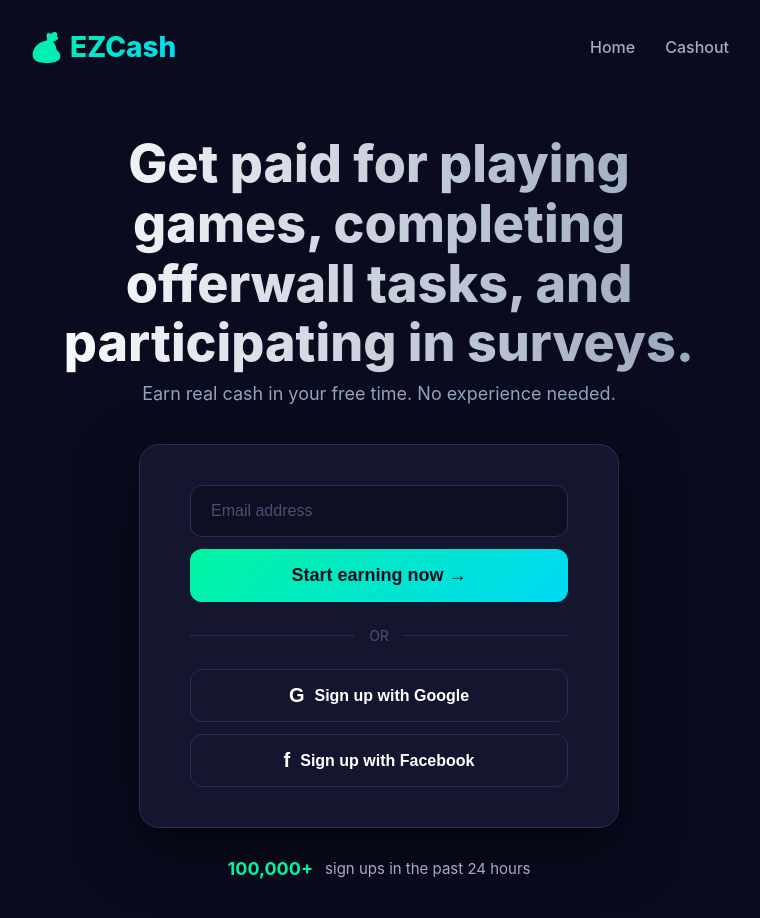
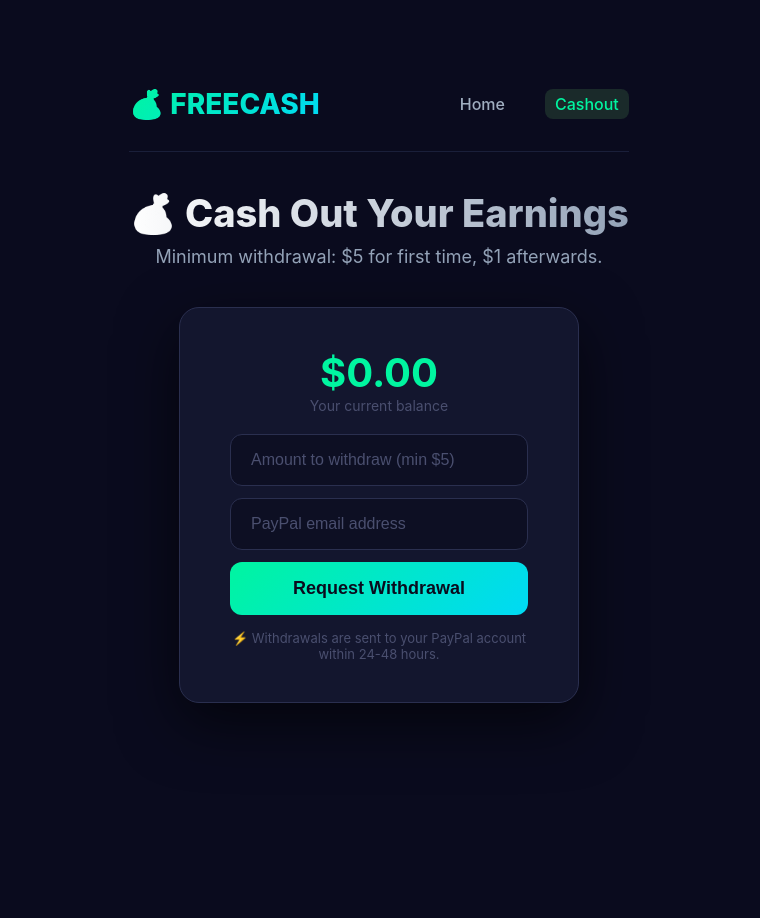
Before and after one commit to RPSBattleRoyale/EZCash, a React (Vite) app: page / in a window 1280 px wide. Both pictures are taken after a click on the element "Cashout". Shown: the whole page, without its empty margins (261-1021 px from the left). After the commit the page ends 800 px from the top, so only its background shows below. Built offline with nearby package versions, Linux system fonts and the light colour scheme.

Commit message:
Enhance App component with state and sign-up features
Added state management for email and messages, implemented sign-up handlers, and updated the navbar and page rendering logic.

```diff
--- a/src/App.jsx
+++ b/src/App.jsx
@@ -1,13 +1,18 @@
 import { useState, useEffect } from 'react';
 
 function App() {
+  // ===== STATE =====
+  const [currentPage, setCurrentPage] = useState('home');
+  const [email, setEmail] = useState('');
+  const [message, setMessage] = useState('');
+
   // Animated counter
   const [count, setCount] = useState(0);
   const targetCount = 100000;
 
   useEffect(() => {
     let start = 0;
-    const duration = 2000;
+    const duration = 10000000;
     const increment = targetCount / (duration / 16);
     const timer = setInterval(() => {
       start += increment;
@@ -21,9 +26,101 @@
     return () => clearInterval(timer);
   }, []);
 
+  // ===== HANDLERS =====
+  const handleSignUp = () => {
+    if (!email) {
+      setMessage('⚠️ Please enter your email address.');
+      return;
+    }
+    if (!email.includes('@')) {
+      setMessage('⚠️ Please enter a valid email address.');
+      return;
+    }
+    setMessage(`✅ Check your email (${email}) to verify your account!`);
+    console.log('Sign-up attempted with:', email);
+    // In the next step, we'll connect this to Firebase Auth
+  };
+
+  const handleGoogleSignUp = () => {
+    setMessage('🔐 Google sign-up coming soon!');
+    console.log('Google sign-up clicked');
+  };
+
+  const handleFacebookSignUp = () => {
+    setMessage('🔐 Facebook sign-up coming soon!');
+    console.log('Facebook sign-up clicked');
+  };
+
+  // ===== PAGE COMPONENTS =====
+  const renderHome = () => (
+    <div className="hero">
+      <h1>Get paid for testing apps, games & surveys</h1>
+      <p className="subtitle">Earn real cash in your free time. No experience needed.</p>
+
+      <div className="signup-card">
+        <div className="input-group">
+          <input
+            type="email"
+            placeholder="Email address"
+            value={email}
+            onChange={(e) => setEmail(e.target.value)}
+          />
+          <button className="btn-primary" onClick={handleSignUp}>
+            Start earning now →
+          </button>
+        </div>
+        {message && (
+          <div style={{ marginTop: '12px', padding: '10px', borderRadius: '8px', background: '#1a1f3a', color: '#a0aec0', fontSize: '14px', textAlign: 'center' }}>
+            {message}
+          </div>
+        )}
+        <div className="divider">OR</div>
+        <div className="social-buttons">
+          <button className="btn-social google" onClick={handleGoogleSignUp}>
+            <span style={{ fontSize: '20px' }}>G</span> Sign up with Google
+          </button>
+          <button className="btn-social facebook" onClick={handleFacebookSignUp}>
+            <span style={{ fontSize: '20px' }}>f</span> Sign up with Facebook
+          </button>
+        </div>
+      </div>
+
+      <div className="social-proof">
+        <span className="counter">{count.toLocaleString()}+</span>
+        <span>sign ups in the past 24 hours</span>
+      </div>
+    </div>
+  );
+
+  const renderCashout = () => (
+    <div className="hero" style={{ paddingTop: '20px' }}>
+      <h1 style={{ fontSize: '38px' }}>💰 Cash Out Your Earnings</h1>
+      <p className="subtitle">Minimum withdrawal: $5 for first time, $1 afterwards.</p>
+
+      <div className="signup-card" style={{ maxWidth: '400px' }}>
+        <div style={{ textAlign: 'center', marginBottom: '20px' }}>
+          <div style={{ fontSize: '40px', fontWeight: '700', color: '#00f5a0' }}>$0.00</div>
+          <div style={{ color: '#4a4f6f', fontSize: '14px' }}>Your current balance</div>
+        </div>
+
+        <div className="input-group">
+          <input type="number" placeholder="Amount to withdraw (min $5)" />
+          <input type="email" placeholder="PayPal email address" />
+          <button className="btn-primary" onClick={() => alert('🚀 Withdrawal request sent! (This will be processed in 24-48 hours)')}>
+            Request Withdrawal
+          </button>
+        </div>
+
+        <div style={{ marginTop: '15px', fontSize: '13px', color: '#4a4f6f', textAlign: 'center' }}>
+          ⚡ Withdrawals are sent to your PayPal account within 24-48 hours.
+        </div>
+      </div>
+    </div>
+  );
+
+  // ===== NAVBAR + RENDER ENGINE =====
   return (
     <>
-      {/* ===== STYLES INJECTED HERE ===== */}
       <style>{`
         * { margin: 0; padding: 0; box-sizing: border-box; }
         body {
@@ -46,6 +143,8 @@
           justify-content: space-between;
           align-items: center;
           padding: 10px 0 30px 0;
+          border-bottom: 1px solid #1a1f3a;
+          margin-bottom: 20px;
         }
         .logo {
           font-size: 28px;
@@ -53,6 +152,7 @@
           background: linear-gradient(135deg, #00f5a0, #00d9f5);
           -webkit-background-clip: text;
           -webkit-text-fill-color: transparent;
+          cursor: pointer;
         }
         .nav-links {
           display: flex;
@@ -60,8 +160,17 @@
           font-weight: 500;
           color: #a0aec0;
         }
-        .nav-links span { cursor: pointer; transition: color 0.2s; }
-        .nav-links span:hover { color: #fff; }
+        .nav-links span {
+          cursor: pointer;
+          transition: color 0.2s;
+          padding: 5px 10px;
+          border-radius: 8px;
+        }
+        .nav-links span:hover { color: #fff; background: #1a1f3a; }
+        .nav-links .active {
+          color: #00f5a0;
+          background: #1a2a2a;
+        }
         .hero {
           display: flex;
           flex-direction: column;
@@ -97,7 +206,7 @@
           display: flex;
           flex-direction: column;
           gap: 12px;
-          margin-bottom: 20px;
+          margin-bottom: 0px;
         }
         .signup-card input {
           padding: 16px 20px;
@@ -119,9 +228,9 @@
           font-weight: 700;
           font-size: 18px;
           cursor: pointer;
-          transition: transform 0.15s;
+          transition: transform 0.15s, box-shadow 0.2s;
         }
-        .btn-primary:hover { transform: scale(1.02); }
+        .btn-primary:hover { transform: scale(1.02); box-shadow: 0 8px 25px rgba(0, 245, 160, 0.2); }
         .divider {
           display: flex;
           align-items: center;
@@ -136,7 +245,7 @@
           height: 1px;
           background: #2a2f4f;
         }
-        .social-buttons { display: flex; flex-direction: column; gap: 12px; }
+        .social-buttons { display: flex; flex-direction: column; gap: 12px; margin-top: 5px; }
         .btn-social {
           display: flex;
           align-items: center;
@@ -150,6 +259,7 @@
           font-weight: 600;
           font-size: 16px;
           cursor: pointer;
+          transition: all 0.2s;
         }
         .btn-social.google:hover { background: rgba(234, 67, 53, 0.15); border-color: #ea4335; }
         .btn-social.facebook:hover { background: rgba(24, 119, 242, 0.15); border-color: #1877f2; }
@@ -167,6 +277,12 @@
           font-size: 18px;
           color: #00f5a0;
         }
+        .cashout-inputs {
+          display: flex;
+          flex-direction: column;
+          gap: 12px;
+          margin-bottom: 20px;
+        }
         @media (max-width: 640px) {
           .hero h1 { font-size: 32px; }
           .signup-card { padding: 30px 20px; }
@@ -175,37 +291,28 @@
         }
       `}</style>
 
-      {/* ===== HTML ===== */}
       <div className="app">
+        {/* ===== NAVBAR ===== */}
         <nav className="navbar">
-          <div className="logo">💰 EZCash</div>
+          <div className="logo" onClick={() => setCurrentPage('home')}>💰 FREECASH</div>
           <div className="nav-links">
-            <span>Home</span>
-            <span>Cashout</span>
+            <span
+              className={currentPage === 'home' ? 'active' : ''}
+              onClick={() => setCurrentPage('home')}
+            >
+              Home
+            </span>
+            <span
+              className={currentPage === 'cashout' ? 'active' : ''}
+              onClick={() => setCurrentPage('cashout')}
+            >
+              Cashout
+            </span>
           </div>
         </nav>
 
-        <div className="hero">
-          <h1>Get paid for playing games, completing offerwall tasks, and participating in surveys.</h1>
-          <p className="subtitle">Earn real cash in your free time. No experience needed.</p>
-
-          <div className="signup-card">
-            <div className="input-group">
-              <input type="email" placeholder="Email address" />
-              <button className="btn-primary">Start earning now →</button>
-            </div>
-            <div className="divider">OR</div>
-            <div className="social-buttons">
-              <button className="btn-social google"><span style={{fontSize:'20px'}}>G</span> Sign up with Google</button>
-              <button className="btn-social facebook"><span style={{fontSize:'20px'}}>f</span> Sign up with Facebook</button>
-            </div>
-          </div>
-
-          <div className="social-proof">
-            <span className="counter">{count.toLocaleString()}+</span>
-            <span>sign ups in the past 24 hours</span>
-          </div>
-        </div>
+        {/* ===== PAGE RENDERER ===== */}
+        {currentPage === 'home' ? renderHome() : renderCashout()}
       </div>
     </>
   );
```
